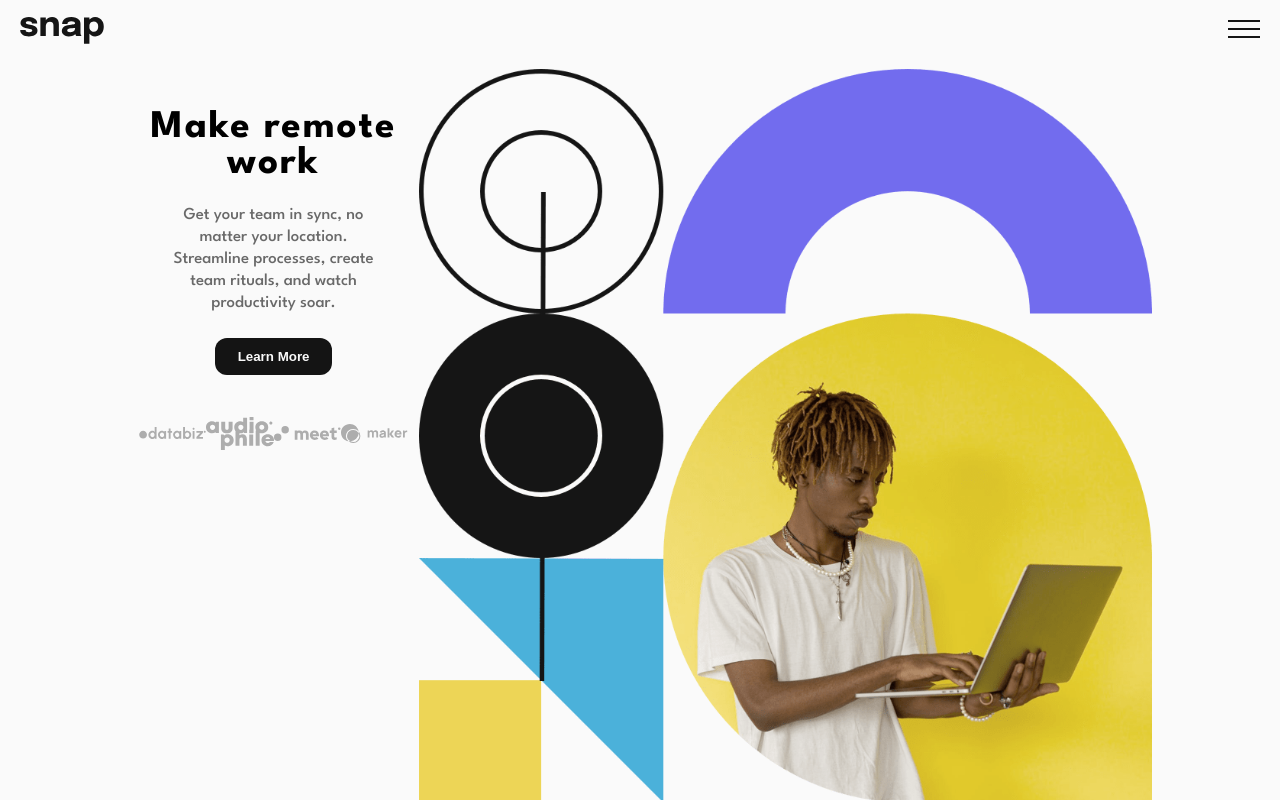
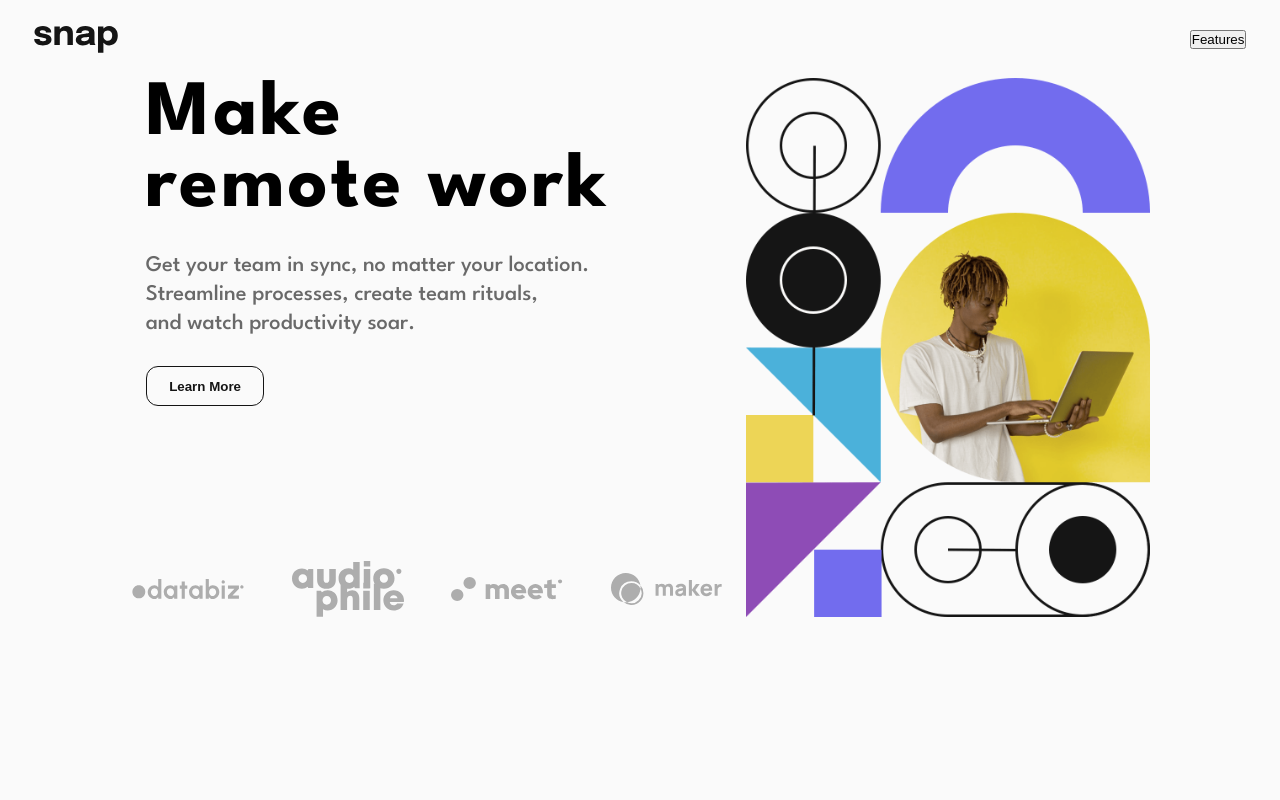
Before and after one commit to HJS-dev/intro-section, a React (Create React App) app: page / in a window 1280 px wide. Shown: the top 800 px of the page. Built offline with nearby package versions, Linux system fonts and the light colour scheme.

Commit message:
Hero section Mobile and Desktop

```diff
--- a/src/App.css
+++ b/src/App.css
@@ -18,6 +18,13 @@
           align-items: center;
   width: 100%;
   height: 100%;
+}
+
+@media only screen and (min-width: 1024px) {
+  .header {
+    height: 7rem;
+    padding: 2rem 3rem;
+  }
 }
 
 .mobile-menu {
@@ -183,7 +190,7 @@
   padding: 2rem 1rem;
 }
 
-.hero__content :nth-child(n) {
+.hero__content > :nth-child(-n+3) {
   margin-top: 1.60rem;
 }
 
@@ -220,37 +227,65 @@
           align-items: center;
 }
 
-.hero__client img {
-  width: 6rem;
-}
-
 @media only screen and (min-width: 1024px) {
   .hero {
     display: -webkit-box;
     display: -ms-flexbox;
     display: flex;
-    -webkit-box-pack: center;
-        -ms-flex-pack: center;
-            justify-content: center;
-    -webkit-box-align: start;
-        -ms-flex-align: start;
-            align-items: flex-start;
-    max-width: 80%;
-    height: 100vh;
+    max-width: 83%;
     margin: auto;
   }
   .hero__img {
     -webkit-box-ordinal-group: 3;
         -ms-flex-order: 2;
             order: 2;
+    width: 38%;
   }
   .hero__content {
-    -webkit-box-ordinal-group: 2;
-        -ms-flex-order: 1;
-            order: 1;
-    -webkit-box-flex: 1;
-        -ms-flex: 1;
-            flex: 1;
+    width: 60%;
+    height: 48rem;
+    padding: 0;
+    padding-left: 3.3rem;
+    position: relative;
+    text-align: left;
+    -ms-flex-item-align: end;
+        align-self: flex-end;
+    -webkit-box-pack: start;
+        -ms-flex-pack: start;
+            justify-content: start;
+    -webkit-box-align: start;
+        -ms-flex-align: start;
+            align-items: start;
+  }
+  .hero__content span {
+    display: block;
+  }
+  .hero__content > :nth-child(-n+3) {
+    margin: 0;
+    margin-bottom: 2.5rem;
+  }
+  .hero__heading {
+    font-size: 7rem;
+    letter-spacing: 3px;
+  }
+  .hero__description {
+    font-size: 2rem;
+    padding: 0;
+    margin: 0;
+  }
+  .hero__btn-LearnMore {
+    background: inherit;
+    color: #141414;
+    border: 1px solid currentColor;
+  }
+  .hero__client {
+    position: absolute;
+    bottom: 0;
+    left: 0;
+    margin: none;
+  }
+  .hero__client img {
+    width: 10rem;
   }
 }
 
--- a/src/components/DesktopMenu.js
+++ b/src/components/DesktopMenu.js
@@ -0,0 +1,11 @@
+function DesktopMenu() {
+    return (
+        <nav className="desktopMenu">
+            <div className="desktopMenu__dropMenu">
+                <button className="desktopMenu__menuBtn">Features</button>
+            </div>
+          </nav>
+      )
+}
+
+export default DesktopMenu
--- a/src/components/Header.js
+++ b/src/components/Header.js
@@ -1,13 +1,19 @@
+import { useState, useEffect } from 'react'
 import logo from '../images/logo.svg'
 import MobileMenu from './MobileMenu'
+import DesktopMenu from './DesktopMenu'
 
 function Header() {
+    let [width, setWidth] = useState(window.innerWidth)
+    useEffect(() => {
 
+        window.addEventListener('resize', () => setWidth(window.innerWidth))
+    } )
     return (
         <header className="header">
             <div className="header__nav">
             <img src={logo} alt="" />
-                <MobileMenu />
+               {width <= 699 ? <MobileMenu /> : <DesktopMenu />}
             </div>
         </header>
     )
--- a/src/components/Hero.js
+++ b/src/components/Hero.js
@@ -10,15 +10,17 @@ function Hero() {
     <section className="hero">
       <div className="hero__img">
         <picture>
-                  <source media="(min-width: 768px )" srcset={DesktopHero} />
+          <source media="(min-width: 1024px )" srcset={DesktopHero} />
           <img src={MobileHero} alt="" />
         </picture>
       </div>
       <div className="hero__content">
-        <h1 className="hero__heading">Make remote work</h1>
+        <h1 className="hero__heading"><span>Make</span> remote work</h1>
         <p className="hero__description">
-          Get your team in sync, no matter your location. Streamline processes,
-          create team rituals, and watch productivity soar.
+          <span>Get your team in sync, no matter your location.</span> <span>
+              Streamline processes,
+              create team rituals,
+          </span> and watch productivity soar.
         </p>
         <button className="hero__btn-LearnMore">Learn More</button>
         <div className="hero__client">
--- a/src/styles/_Hero.scss
+++ b/src/styles/_Hero.scss
@@ -8,22 +8,25 @@
     }
 
     &__content {
-        // height: 50vh;
         display: flex;
         flex-direction: column;
         justify-content: center;
         align-items: center;
         text-align: center;
         padding: 2rem 1rem;
-        :nth-child(n){
+
+        >:nth-child(-n+3) {
             margin-top: 1.60rem;
+
         }
 
     }
-    &__heading{
+
+    &__heading {
         letter-spacing: 2px;
         font-size: 3.5rem;
     }
+
     &__description {
         color: $mediumGray;
         padding: .5rem 2.5rem;
@@ -31,7 +34,6 @@
     }
 
     &__btn-LearnMore {
-        // width: 5rem;
         background: $almostBlack;
         border: none;
         padding: 1rem 2rem;
@@ -47,28 +49,70 @@
         justify-content: space-around;
         align-items: center;
 
-        img {
-            width: 6rem;
-        }
+
     }
 }
 
-@media only screen and (min-width: 1024px){
-    .hero{
+@media only screen and (min-width: 1024px) {
+    .hero {
         display: flex;
-        justify-content: center;
-        align-items: flex-start;
-        max-width: 80%;
-        height: 100vh;
+        max-width: 83%;
         margin: auto;
-        &__img{
+
+        &__img {
             order: 2;
-            // margin: auto;
+            width: 38%;
+        }
+
+        &__content {
+            width: 60%;
+            height: 48rem;
+            padding: 0;
+            padding-left: 3.3rem;
+            position: relative;
+            text-align: left;
+            align-self: flex-end;
+            justify-content:start;
+            align-items: start;
+            // background: red;
+            span{
+                display: block;
+            }
+            >:nth-child(-n+3){
+                margin: 0;
+                margin-bottom: 2.5rem;
+                // background: red;
+            }
+        }
+
+        &__heading {
+            font-size: 7rem;
+            letter-spacing: 3px;
+        }
+
+        &__description {
+            font-size: 2rem;
+            padding: 0;
+            margin: 0;
+        }
+
+        &__btn-LearnMore{
+            background: inherit;
+            color: $almostBlack;
+            border: 1px solid currentColor;
 
         }
-        &__content{
-            order: 1;
-            flex: 1;
+
+        &__client {
+            position: absolute;
+            bottom: 0;
+            left: 0;
+            margin: none;
+
+            img {
+                width: 10rem;
+            }
         }
+
     }
 }
```
Also changed, not shown: src/styles/_Header.scss (+7 -0 lines), 1 other file (tests, documents, lock files or other folders).
